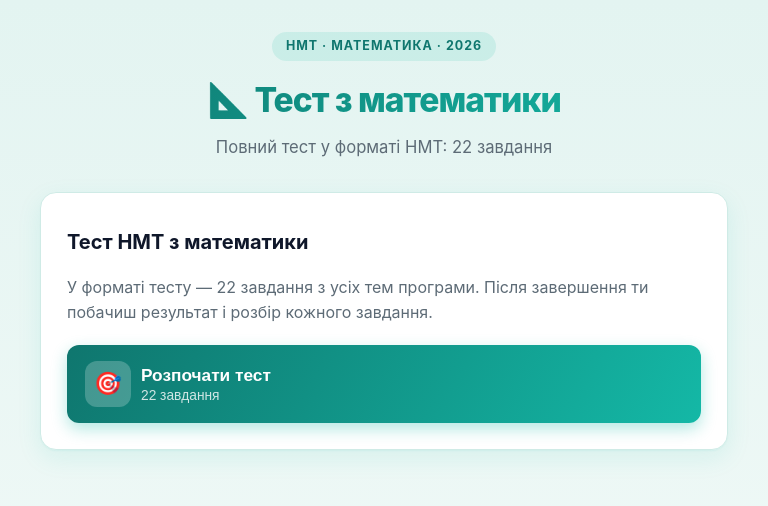
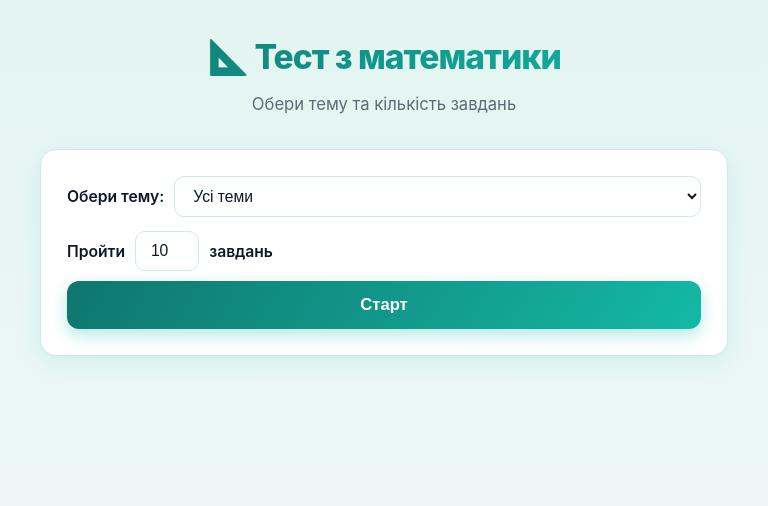
Before and after one commit to maria-khomynets/nmt-test, a Next.js app: page / in a window 1280 px wide. Shown: the top 506 px of the page, without its empty margins (256-1024 px from the left). Built offline with nearby package versions, Linux system fonts and the light colour scheme.

Commit message:
Dropdown вибору теми, ввід кількості завдань, сітка відповідей 2×2

```diff
--- a/src/app/globals.css
+++ b/src/app/globals.css
@@ -141,44 +141,59 @@ body {
   gap: 14px;
 }
 
-/* Кнопки-режими на головній */
-.btn-mode {
-  justify-content: flex-start;
-  text-align: left;
-  padding: 16px 18px;
+/* ===== Стартовий екран ===== */
+.start-row {
+  display: flex;
+  align-items: center;
+  gap: 10px;
+  margin-bottom: 14px;
+  flex-wrap: wrap;
 }
 
-.btn-icon {
-  flex-shrink: 0;
-  width: 46px;
-  height: 46px;
-  display: flex;
-  align-items: center;
-  justify-content: center;
-  border-radius: 12px;
-  font-size: 1.4rem;
-  background: rgba(255, 255, 255, 0.22);
+.start-row:last-child {
+  margin-bottom: 0;
 }
 
-.btn-secondary .btn-icon {
-  background: #ccfbf1;
+.start-label {
+  font-size: 0.98rem;
+  font-weight: 600;
+  color: var(--text);
+  white-space: nowrap;
 }
 
-.btn-label {
-  display: flex;
-  flex-direction: column;
-  gap: 2px;
+.start-select {
+  flex: 1;
+  min-width: 180px;
+  padding: 10px 14px;
+  font-size: 0.98rem;
+  border: 1px solid var(--border);
+  border-radius: 10px;
+  background: #fff;
+  color: var(--text);
+  cursor: pointer;
+  outline: none;
+  transition: border-color 0.14s ease;
 }
 
-.btn-main {
-  font-size: 1.08rem;
-  font-weight: 700;
+.start-select:focus {
+  border-color: var(--primary);
 }
 
-.btn-sub {
-  font-size: 0.86rem;
-  font-weight: 400;
-  opacity: 0.8;
+.start-input {
+  width: 64px;
+  padding: 10px 12px;
+  font-size: 0.98rem;
+  text-align: center;
+  border: 1px solid var(--border);
+  border-radius: 10px;
+  background: #fff;
+  color: var(--text);
+  outline: none;
+  transition: border-color 0.14s ease;
+}
+
+.start-input:focus {
+  border-color: var(--primary);
 }
 
 /* ===== Тест: рядок прогресу ===== */
@@ -216,10 +231,16 @@ body {
 }
 
 .options {
-  display: flex;
-  flex-direction: column;
+  display: grid;
+  grid-template-columns: 1fr 1fr;
   gap: 10px;
   margin-bottom: 18px;
+}
+
+@media (max-width: 560px) {
+  .options {
+    grid-template-columns: 1fr;
+  }
 }
 
 .option {
--- a/src/app/page.tsx
+++ b/src/app/page.tsx
@@ -6,9 +6,7 @@ import Quiz from '../components/Quiz';
 import Result from '../components/Result';
 import { questions } from '../data/questions';
 import { shuffle } from '../lib/utils';
-import type { Question, QuizResult } from '../types';
-
-const FULL_COUNT = 22;
+import type { Question, QuizResult, TopicId } from '../types';
 
 type View = 'home' | 'quiz' | 'result';
 
@@ -17,8 +15,9 @@ export default function Home() {
   const [quizQuestions, setQuizQuestions] = useState<Question[]>([]);
   const [result, setResult] = useState<QuizResult | null>(null);
 
-  function startTest() {
-    setQuizQuestions(shuffle(questions).slice(0, FULL_COUNT));
+  function startTest(topic: TopicId | null, count: number) {
+    let pool = topic ? questions.filter((q) => q.topic === topic) : questions;
+    setQuizQuestions(shuffle(pool).slice(0, count));
     setResult(null);
     setView('quiz');
   }
@@ -31,9 +30,8 @@ export default function Home() {
   return (
     <div className="container">
       <header className="header">
-        <span className="app-badge">НМТ · Математика · 2026</span>
         <h1>📐 Тест з математики</h1>
-        <p>Повний тест у форматі НМТ: 22 завдання</p>
+        <p>Обери тему та кількість завдань</p>
       </header>
 
       {view === 'home' && <StartScreen onStart={startTest} />}
@@ -45,7 +43,7 @@ export default function Home() {
       {view === 'result' && result && (
         <Result
           answers={result.answers}
-          onRestart={startTest}
+          onRestart={() => setView('home')}
           onHome={() => {
             setView('home');
             setResult(null);
--- a/src/components/StartScreen.tsx
+++ b/src/components/StartScreen.tsx
@@ -1,22 +1,68 @@
+import { useState } from 'react';
+import { topics } from '../data/topics';
+import { questions } from '../data/questions';
+import type { TopicId } from '../types';
+
 interface StartScreenProps {
-  onStart: () => void;
+  onStart: (topic: TopicId | null, count: number) => void;
 }
 
 export default function StartScreen({ onStart }: StartScreenProps) {
+  const [topic, setTopic] = useState<TopicId | 'all'>('all');
+  const [count, setCount] = useState(10);
+
+  const topicCounts = new Map<TopicId, number>();
+  for (const q of questions) {
+    topicCounts.set(q.topic, (topicCounts.get(q.topic) || 0) + 1);
+  }
+
+  const maxCount = topic === 'all'
+    ? questions.length
+    : topicCounts.get(topic as TopicId) || 0;
+
+  function handleSubmit(e: React.FormEvent) {
+    e.preventDefault();
+    const safeCount = Math.min(Math.max(1, count), maxCount);
+    onStart(topic === 'all' ? null : topic, safeCount);
+  }
+
   return (
     <div className="card">
-      <h2 className="section-title">Тест НМТ з математики</h2>
-      <p className="start-description">
-        У форматі тесту — 22 завдання з усіх тем програми.
-        Після завершення ти побачиш результат і розбір кожного завдання.
-      </p>
-      <button className="btn btn-mode" onClick={onStart}>
-        <span className="btn-icon">🎯</span>
-        <span className="btn-label">
-          <span className="btn-main">Розпочати тест</span>
-          <span className="btn-sub">22 завдання</span>
-        </span>
-      </button>
+      <form onSubmit={handleSubmit}>
+        <div className="start-row">
+          <label className="start-label">Обери тему:</label>
+          <select
+            className="start-select"
+            value={topic}
+            onChange={(e) => setTopic(e.target.value as TopicId | 'all')}
+          >
+            <option value="all">Усі теми</option>
+            {topics.map((t) => (
+              <option key={t.id} value={t.id}>
+                {t.emoji} {t.title} ({topicCounts.get(t.id) || 0})
+              </option>
+            ))}
+          </select>
+        </div>
+
+        <div className="start-row">
+          <label className="start-label">Пройти</label>
+          <input
+            type="number"
+            className="start-input"
+            min={1}
+            max={maxCount}
+            value={count}
+            onChange={(e) => setCount(Number(e.target.value))}
+          />
+          <label className="start-label">
+            {count === 1 ? 'завдання' : count < 5 ? 'завдання' : 'завдань'}
+          </label>
+          <button type="submit" className="btn">
+            Старт
+          </button>
+        </div>
+      </form>
     </div>
   );
 }
```
